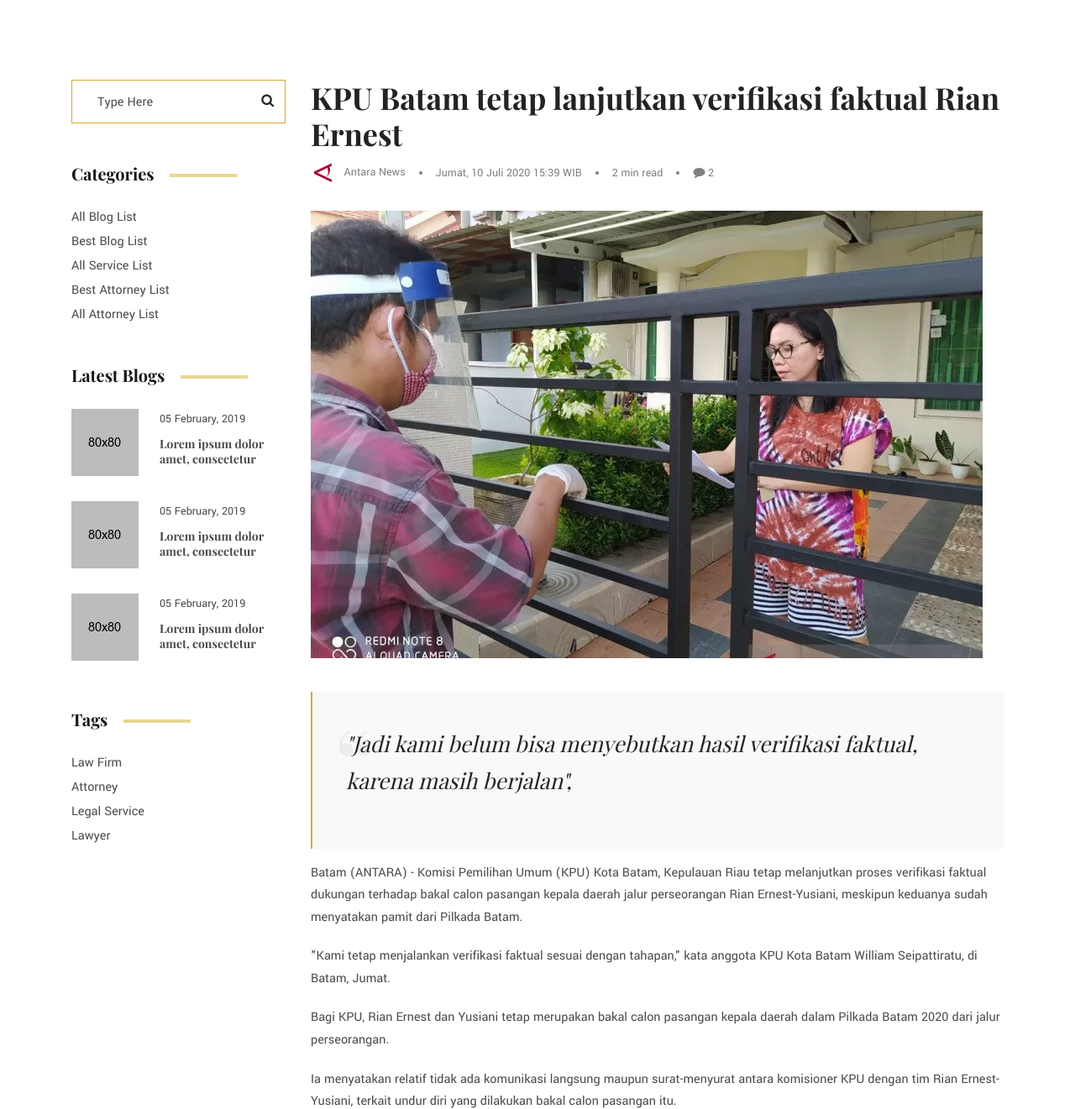
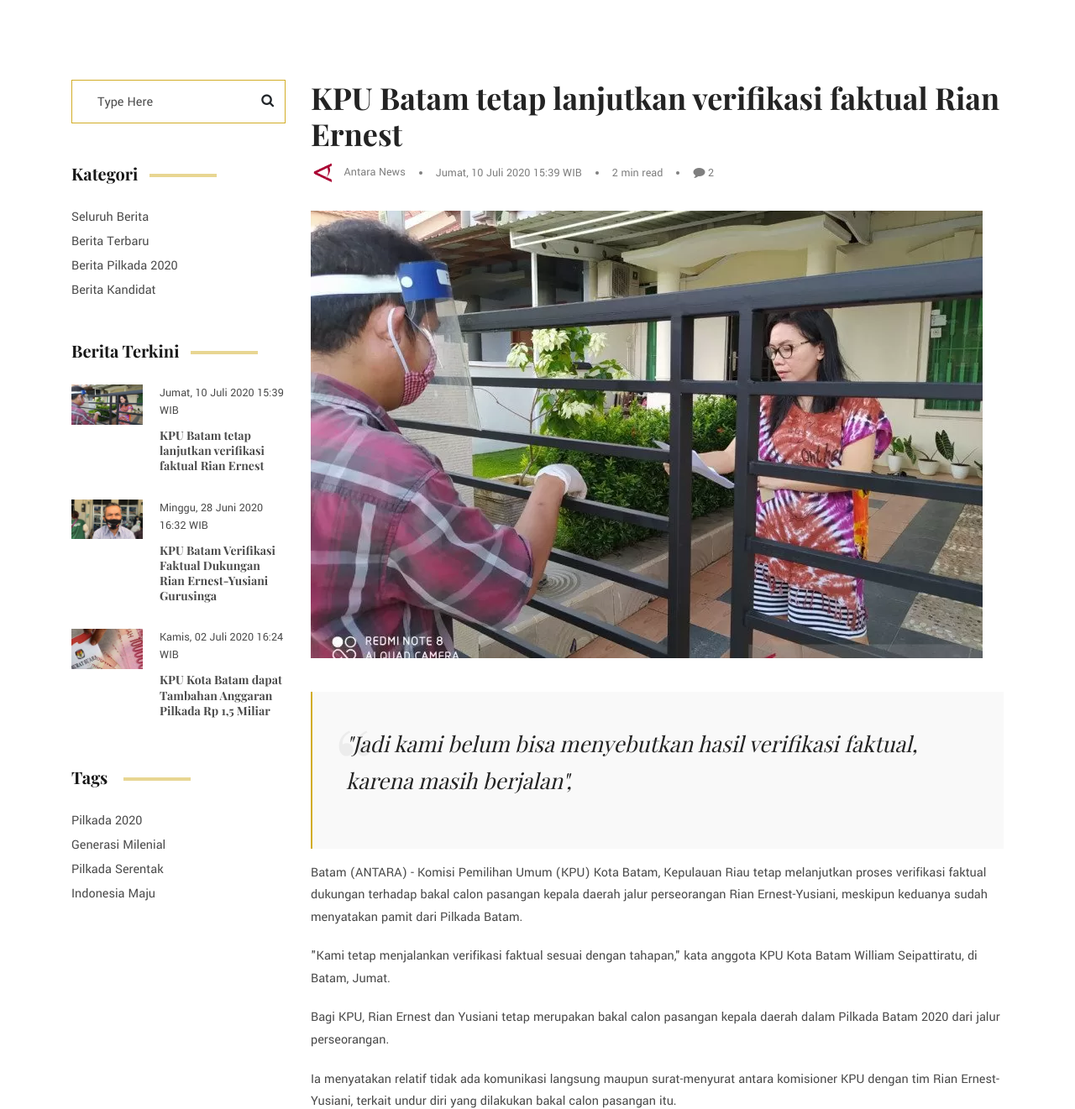
Before and after one commit to Kisusyenni-venessa/gemilih, a PHP site: page /news-1.php in a window 1280 px wide. Shown: the part 526-1847 px from the top of the page at 84% size. Run offline with PHP 8.4, Linux system fonts and the light colour scheme; some libraries are stand-ins or nearby versions.

Commit message:
Modif news sidebar

```diff
--- a/parts/news-sidebar.php
+++ b/parts/news-sidebar.php
@@ -16,14 +16,13 @@
         <div class="lawFirm--widget ul-default mb-50">
             <!-- Widget title -->
             <div class="lawFirm--widget-title text-left">
-                <h2>Categories <span></span></h2>
+                <h2>Kategori<span></span></h2>
             </div>
             <ul>
-                <li><a href="#">All Blog List</a></li>
-                <li><a href="#">Best Blog List</a></li>
-                <li><a href="#">All Service List</a></li>
-                <li><a href="#">Best Attorney List</a></li>
-                <li><a href="#">All Attorney List</a></li>
+                <li><a href="#">Seluruh Berita</a></li>
+                <li><a href="#">Berita Terbaru</a></li>
+                <li><a href="#">Berita Pilkada 2020</a></li>
+                <li><a href="#">Berita Kandidat</a></li>
             </ul>
         </div>
         <!-- End of Widget Start -->
@@ -32,19 +31,19 @@
         <div class="lawFirm--widget ul-default mb-50">
             <!-- Widget Title -->
             <div class="lawFirm--widget-title text-left">
-                <h2>Latest Blogs <span></span></h2>
+                <h2>Berita Terkini<span></span></h2>
             </div>
             <!-- Single Sidebar Blog -->
             <div class="lawFirm--sidebar-blog">
                 <div class="row no-gutters">
                     <div class="col-md-4 col-sm-2 col-3">
-                        <a href="#"><img src="assets/images/blog-images/blog-small-1.jpg" alt="" class="img-fluid"
+                        <a href="#"><img src="assets/images/news-img/news1.jpg" alt="" class="img-fluid"
                                 data-rjs="2"></a>
                     </div>
                     <div class="col-md-8 col-sm-10 col-7">
                         <div class="pl-20">
-                            <a href="#">05 February, 2019</a>
-                            <h3><a href="#">Lorem ipsum dolor amet, consectetur</a></h3>
+                            <a href="#">Jumat, 10 Juli 2020 15:39 WIB</a>
+                            <h3><a href="#">KPU Batam tetap lanjutkan verifikasi faktual Rian Ernest</a></h3>
                         </div>
                     </div>
                 </div>
@@ -55,13 +54,13 @@
             <div class="lawFirm--sidebar-blog">
                 <div class="row no-gutters">
                     <div class="col-md-4 col-sm-2 col-3">
-                        <a href="#"><img src="assets/images/blog-images/blog-small-2.jpg" alt="" class="img-fluid"
+                        <a href="#"><img src="assets/images/news-img/news2.jpg" alt="" class="img-fluid"
                                 data-rjs="2"></a>
                     </div>
                     <div class="col-md-8 col-sm-10 col-7">
                         <div class="pl-20">
-                            <a href="#">05 February, 2019</a>
-                            <h3><a href="#">Lorem ipsum dolor amet, consectetur</a></h3>
+                            <a href="#">Minggu, 28 Juni 2020 16:32 WIB</a>
+                            <h3><a href="#">KPU Batam Verifikasi Faktual Dukungan Rian Ernest-Yusiani Gurusinga</a></h3>
                         </div>
                     </div>
                 </div>
@@ -72,13 +71,13 @@
             <div class="lawFirm--sidebar-blog">
                 <div class="row no-gutters">
                     <div class="col-md-4 col-sm-2 col-3">
-                        <a href="#"><img src="assets/images/blog-images/blog-small-3.jpg" alt="" class="img-fluid"
+                        <a href="#"><img src="assets/images/news-img/news3.jpg" alt="" class="img-fluid"
                                 data-rjs="2"></a>
                     </div>
                     <div class="col-md-8 col-sm-10 col-7">
                         <div class="pl-20">
-                            <a href="#">05 February, 2019</a>
-                            <h3><a href="#">Lorem ipsum dolor amet, consectetur</a></h3>
+                            <a href="#">Kamis, 02 Juli 2020 16:24 WIB</a>
+                            <h3><a href="#">KPU Kota Batam dapat Tambahan Anggaran Pilkada Rp 1,5 Miliar</a></h3>
                         </div>
                     </div>
                 </div>
@@ -93,10 +92,10 @@
                 <h2>Tags <span></span></h2>
             </div>
             <ul>
-                <li><a href="#">Law Firm</a></li>
-                <li><a href="#">Attorney</a></li>
-                <li><a href="#">Legal Service</a></li>
-                <li><a href="#">Lawyer</a></li>
+                <li><a href="#">Pilkada 2020</a></li>
+                <li><a href="#">Generasi Milenial</a></li>
+                <li><a href="#">Pilkada Serentak</a></li>
+                <li><a href="#">Indonesia Maju</a></li>
             </ul>
         </div>
         <!-- End of Widget -->
```
